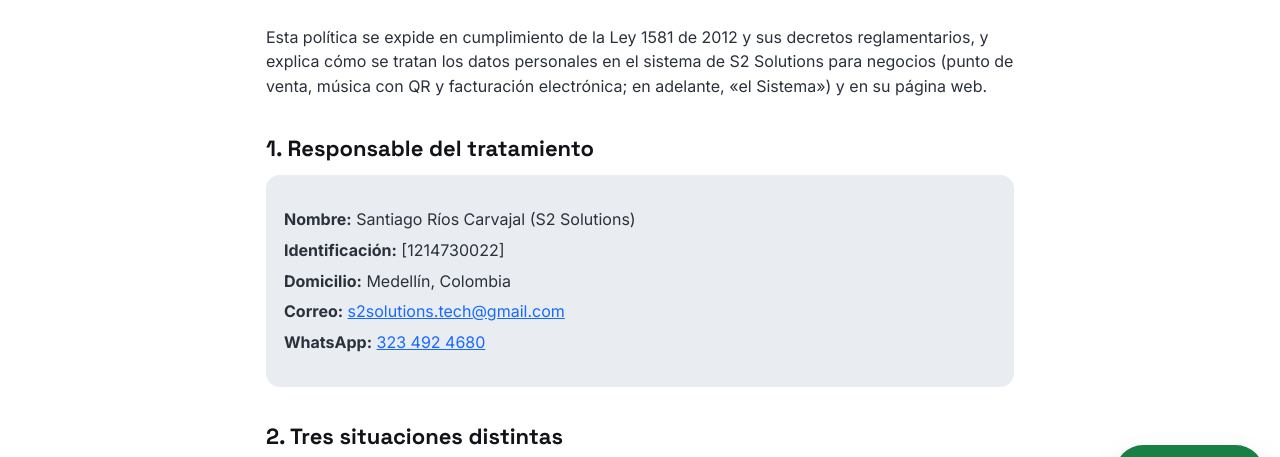
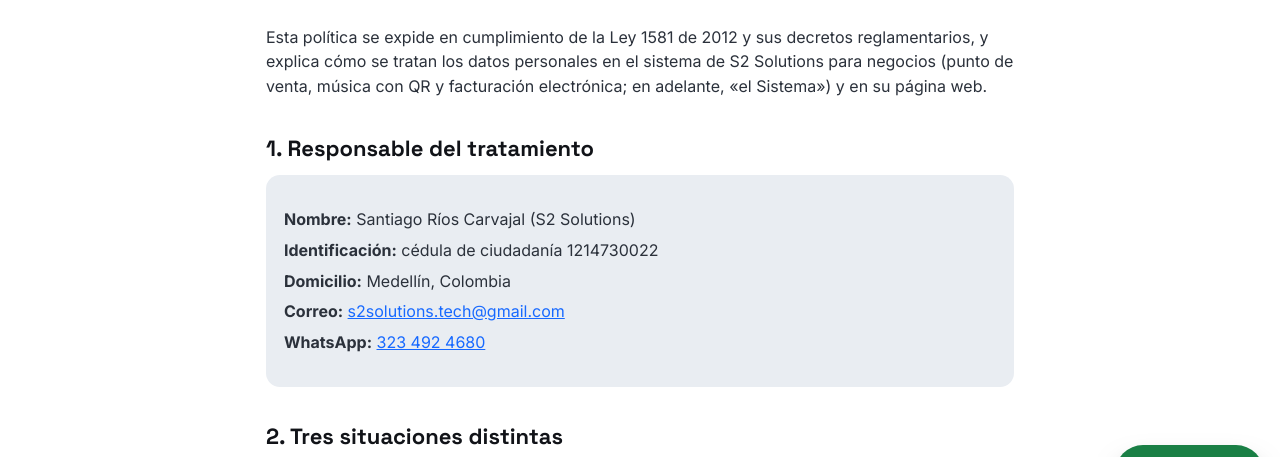
Before and after one commit to s2solutions-tech/s2solutions-tech.github.io, a plain HTML site: page privacidad/index.html in a window 1280 px wide. Shown: the part 283-740 px from the top of the page. Drawn offline with Linux system fonts and the light colour scheme.

Commit message:
/privacidad: cédula sin corchetes (la misma de /terminos; se cambia por el NIT cuando esté el RUT)
Co-Authored-By: Claude Opus 5.5 <noreply@anthropic.com>

```diff
--- a/privacidad/index.html
+++ b/privacidad/index.html
@@ -36,7 +36,7 @@
   <h2>1. Responsable del tratamiento</h2>
   <div class="recuadro"><ul>
     <li><strong>Nombre:</strong> Santiago Ríos Carvajal (S2 Solutions)</li>
-    <li><strong>Identificación:</strong> [1214730022]</li>
+    <li><strong>Identificación:</strong> cédula de ciudadanía 1214730022</li>
     <li><strong>Domicilio:</strong> Medellín, Colombia</li>
     <li><strong>Correo:</strong> <!--email_off--><a href="mailto:s2solutions.tech@gmail.com">s2solutions.tech@gmail.com</a><!--/email_off--></li>
     <li><strong>WhatsApp:</strong> <a href="https://wa.me/573234924680">323 492 4680</a></li>
```
